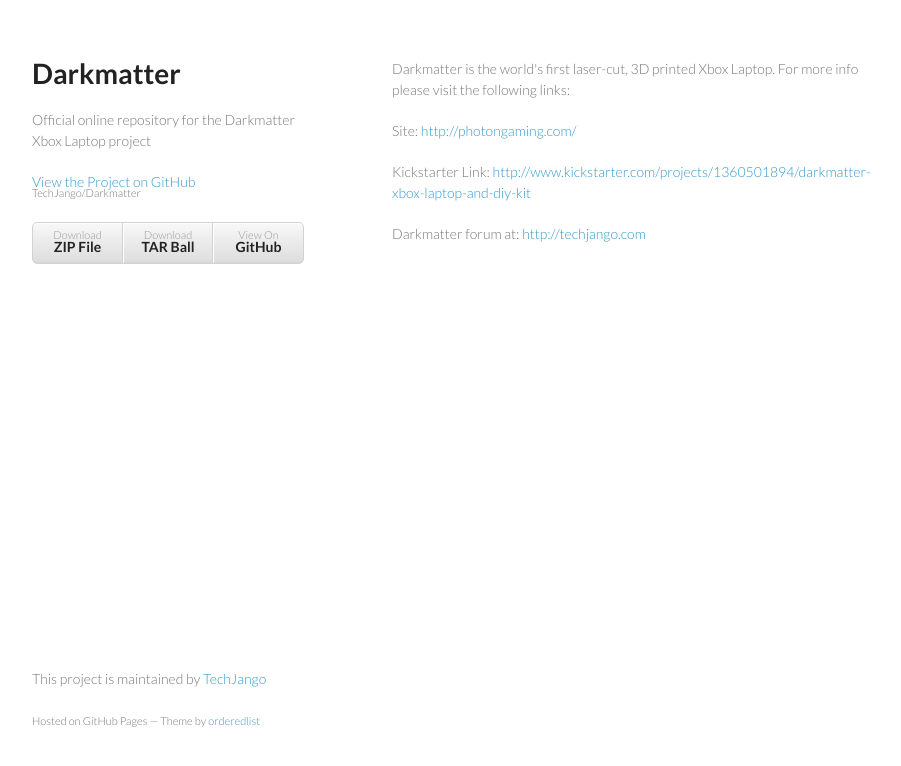
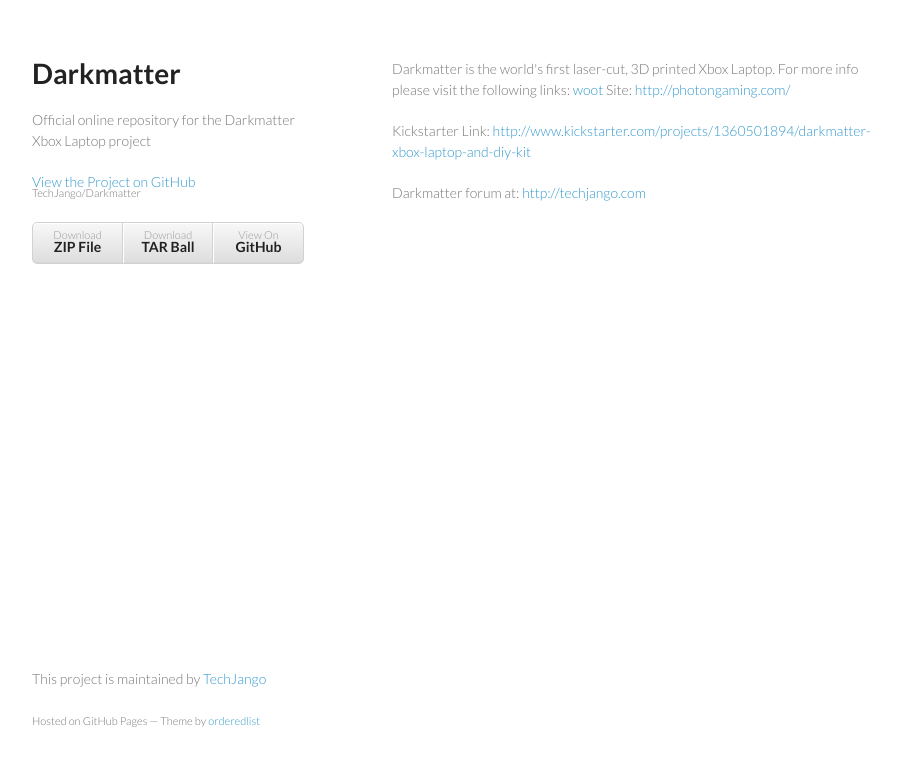
Before and after one commit to azuspace/Darkmatter, a plain HTML site: page index.html in a window 1280 px wide. Shown: the whole page, without its empty margins (178-1079 px from the left). Drawn offline with Linux system fonts and the light colour scheme.

```diff
--- a/index.html
+++ b/index.html
@@ -28,9 +28,9 @@
         </ul>
       </header>
       <section>
-        <p>Darkmatter is the world's first laser-cut, 3D printed Xbox Laptop. For more info please visit the following links:</p>
-
-<p>Site:
+        <p>Darkmatter is the world's first laser-cut, 3D printed Xbox Laptop. For more info please visit the following links:
+<a href="http://techjango.github.io/Darkmatter/Stuff2/Stuff2.txt">woot</a>
+Site:
 <a href="http://photongaming.com/">http://photongaming.com/</a></p>
 
 <p>Kickstarter Link:
--- a/params.json
+++ b/params.json
@@ -1 +1 @@
-{"name":"Darkmatter","tagline":"Official online repository for the Darkmatter Xbox Laptop project","body":"Darkmatter is the world's first laser-cut, 3D printed Xbox Laptop. For more info please visit the following links:\r\n\r\nSite:\r\nhttp://photongaming.com/\r\n\r\nKickstarter Link:\r\nhttp://www.kickstarter.com/projects/1360501894/darkmatter-xbox-laptop-and-diy-kit\r\n\r\nDarkmatter forum at:\r\nhttp://techjango.com\r\n\r\n\r\n\r\n","google":"","note":"Don't delete this file! It's used internally to help with page regeneration."}
+{"name":"Darkmatter","tagline":"Official online repository for the Darkmatter Xbox Laptop project","body":"Darkmatter is the world's first laser-cut, 3D printed Xbox Laptop. For more info please visit the following links:\r\n[woot](http://techjango.github.io/Darkmatter/Stuff2/Stuff2.txt)\r\nSite:\r\nhttp://photongaming.com/\r\n\r\nKickstarter Link:\r\nhttp://www.kickstarter.com/projects/1360501894/darkmatter-xbox-laptop-and-diy-kit\r\n\r\nDarkmatter forum at:\r\nhttp://techjango.com\r\n\r\n\r\n\r\n","google":"","note":"Don't delete this file! It's used internally to help with page regeneration."}
```
